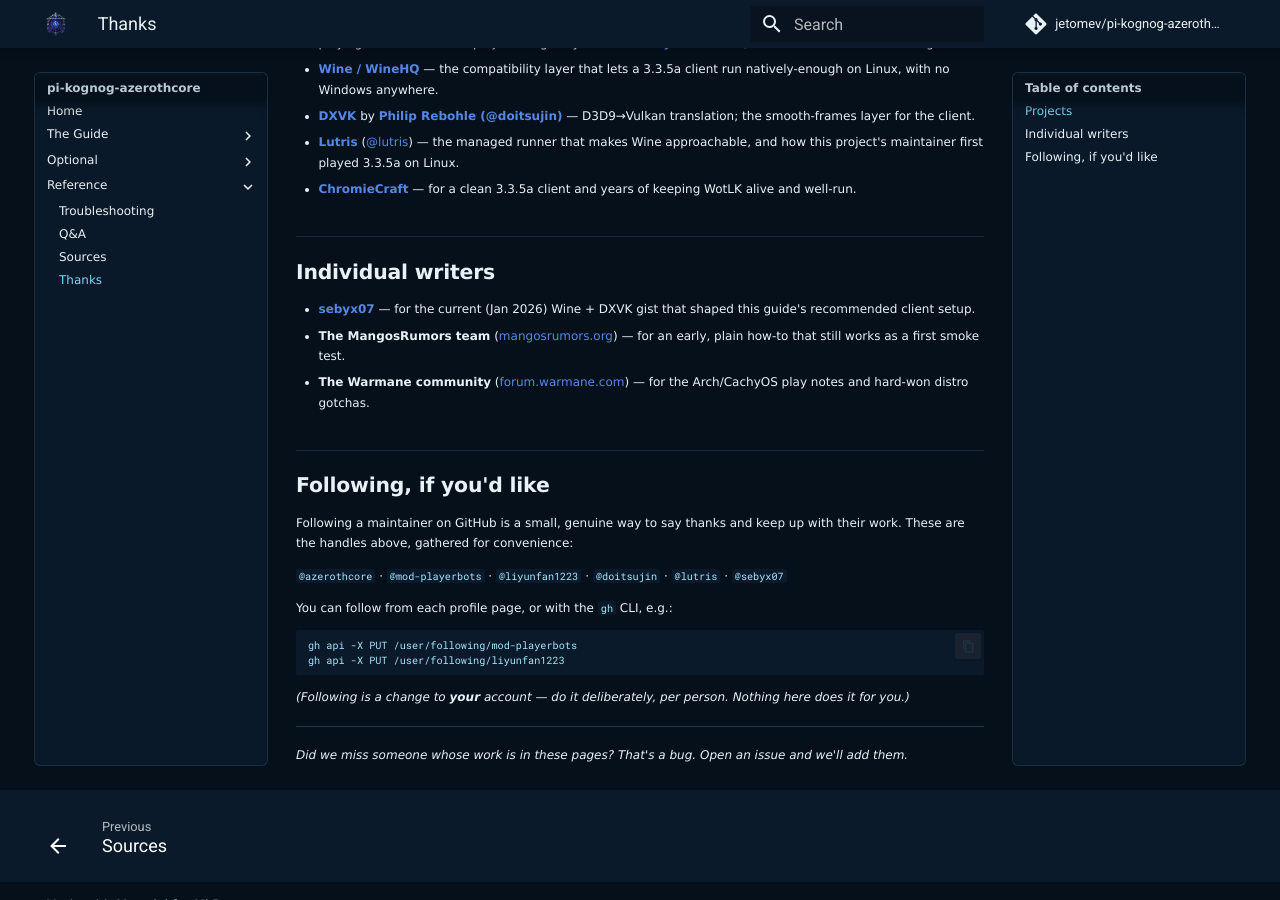
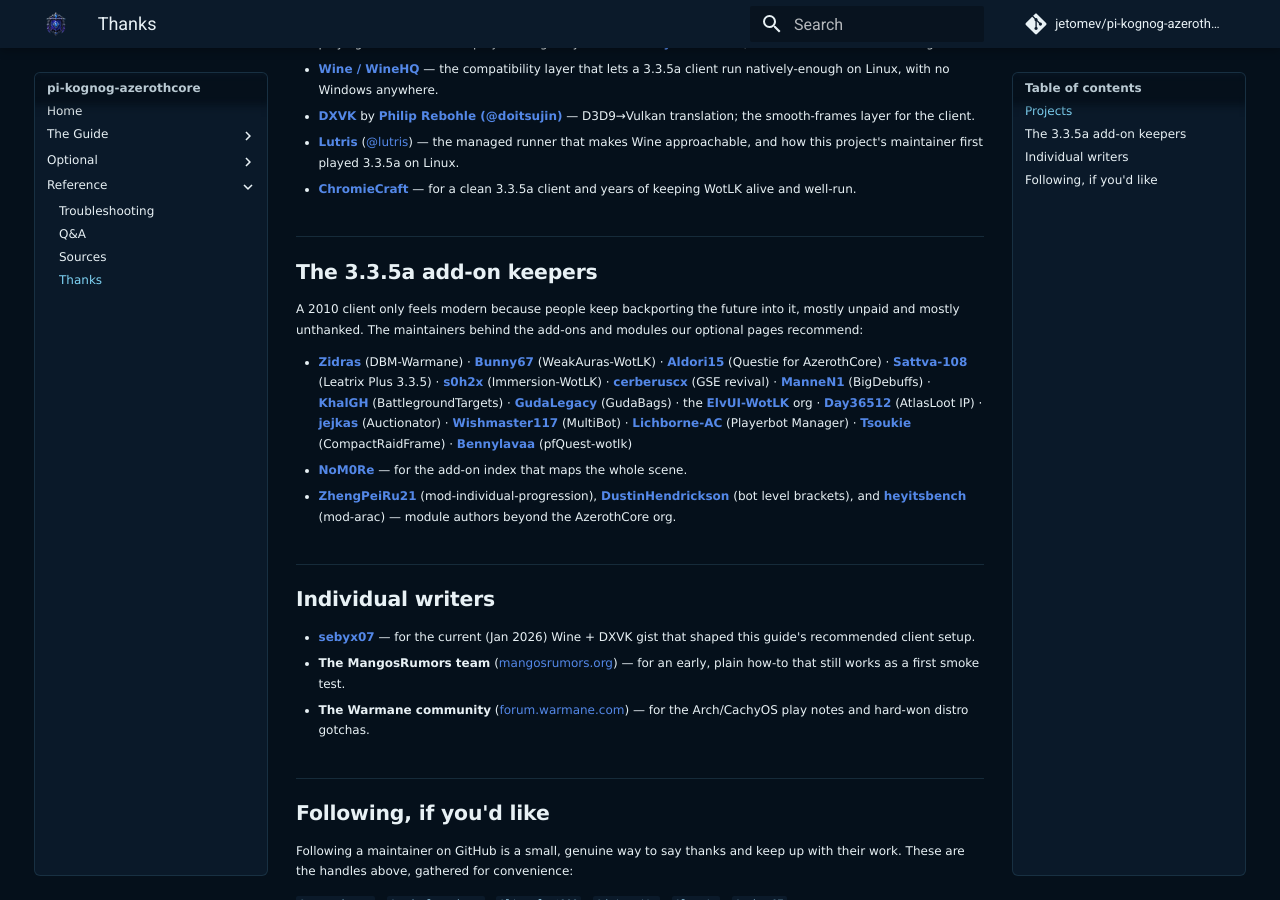
Before and after one commit to jetomev/pi-kognog-azerothcore, an MkDocs documentation site: the page built from docs/THANKS.md, in a window 1280 px wide and 900 px high, scrolled down 393 px. Built offline with MkDocs 1.6.1 and Material for MkDocs 9.7.7, drawn with Linux system fonts in a browser that asks for light colours; comment, search, counter and statistics services are not loaded.

Commit message:
Optional: client add-ons page (link-verified) + refreshed modules list
Add docs/optional-client-addons.md: a curated list of 3.3.5a client
add-ons for a solo Playerbots realm — bot control (MultiBot, Playerbot
Manager), QoL (Leatrix Plus, GSE), questing (Questie for AzerothCore,
Immersion), combat (WeakAuras, DBM-Warmane, BigDebuffs), and UI (ElvUI,
GudaBags, AtlasLoot, Auctionator) — every link verified live July 2026
with maintainer and last-activity noted. Clearly flagged as curated but
not yet play-tested; validation happens after the rebuild loop.

Refresh optional-modules.md: linkify and verify every module repo, add
notable finds (mod-individual-progression, mod-player-bot-level-
brackets, the mod-eluna→mod-ale rename, mod-arac), and sharpen the
autobalance/solocraft-vs-bots caveat. Add the Playerbots addons wiki
page and NoM0Re's addon index to SOURCES; thank the 3.3.5a add-on
maintainers by name in THANKS. New page wired into the site nav.

Co-Authored-By: Claude Opus 4.8 <noreply@anthropic.com>

```diff
--- a/docs/THANKS.md
+++ b/docs/THANKS.md
@@ -25,6 +25,33 @@ For the technical source list and per-source notes, see **[SOURCES.md](SOURCES.m
   on Linux.
 - **[ChromieCraft](https://chromiecraft.com)** — for a clean 3.3.5a client and years of
   keeping WotLK alive and well-run.
+
+## The 3.3.5a add-on keepers
+
+A 2010 client only feels modern because people keep backporting the future into it, mostly
+unpaid and mostly unthanked. The maintainers behind the add-ons and modules our optional
+pages recommend:
+
+- **[Zidras](https://github.com/Zidras)** (DBM-Warmane) · **[Bunny67](https://github.com/Bunny67)**
+  (WeakAuras-WotLK) · **[Aldori15](https://github.com/Aldori15)** (Questie for AzerothCore) ·
+  **[Sattva-108](https://github.com/Sattva-108)** (Leatrix Plus 3.3.5) ·
+  **[s0h2x](https://github.com/s0h2x)** (Immersion-WotLK) ·
+  **[cerberuscx](https://github.com/cerberuscx)** (GSE revival) ·
+  **[ManneN1](https://github.com/ManneN1)** (BigDebuffs) ·
+  **[KhalGH](https://github.com/KhalGH)** (BattlegroundTargets) ·
+  **[GudaLegacy](https://github.com/GudaLegacy)** (GudaBags) ·
+  the **[ElvUI-WotLK](https://github.com/ElvUI-WotLK)** org ·
+  **[Day36512](https://github.com/Day36512)** (AtlasLoot IP) ·
+  **[jejkas](https://github.com/jejkas)** (Auctionator) ·
+  **[Wishmaster117](https://github.com/Wishmaster117)** (MultiBot) ·
+  **[Lichborne-AC](https://github.com/Lichborne-AC)** (Playerbot Manager) ·
+  **[Tsoukie](https://gitlab.com/Tsoukie)** (CompactRaidFrame) ·
+  **[Bennylavaa](https://github.com/Bennylavaa)** (pfQuest-wotlk)
+- **[NoM0Re](https://github.com/NoM0Re)** — for the add-on index that maps the whole scene.
+- **[ZhengPeiRu21](https://github.com/ZhengPeiRu21)** (mod-individual-progression),
+  **[DustinHendrickson](https://github.com/DustinHendrickson)** (bot level brackets), and
+  **[heyitsbench](https://github.com/heyitsbench)** (mod-arac) — module authors beyond the
+  AzerothCore org.
 
 ## Individual writers
 
--- a/mkdocs.yml
+++ b/mkdocs.yml
@@ -54,6 +54,7 @@ nav:
       - "10 · Keeping it alive": 10-keeping-it-alive.md
   - Optional:
       - "Adding modules": optional-modules.md
+      - "Client add-ons": optional-client-addons.md
       - "Off-box backups": optional-offbox-backups.md
   - Reference:
       - Troubleshooting: TROUBLESHOOTING.md
```
Also changed, not shown: docs/README.md (+1 -1 lines), docs/SOURCES.md (+8 -0 lines), docs/optional-client-addons.md (added, +86 -0 lines), docs/optional-modules.md (+28 -14 lines).
